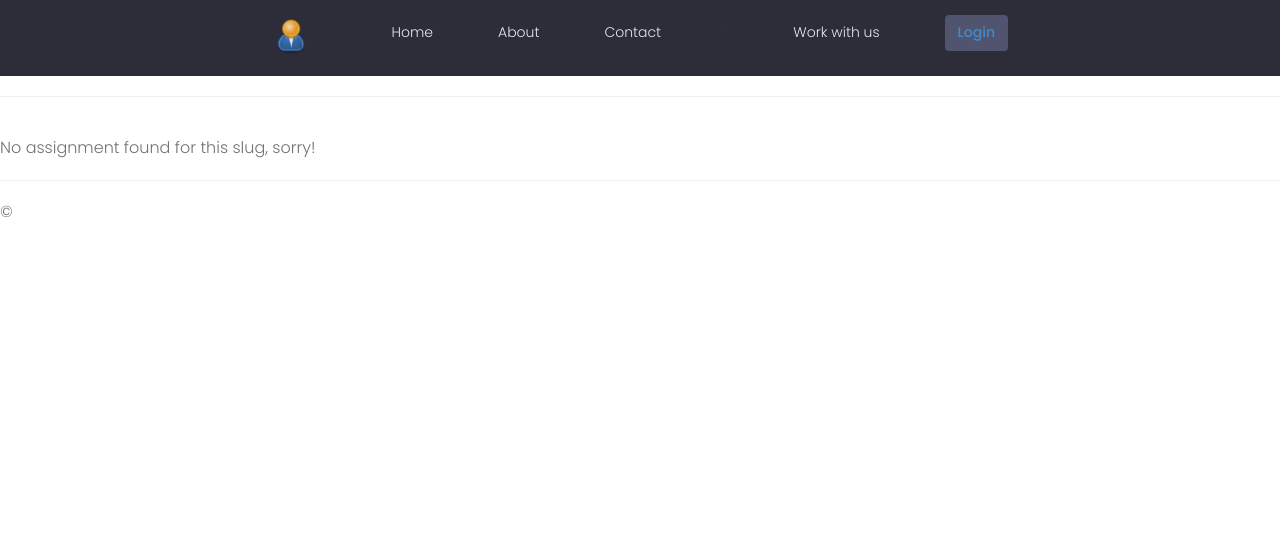
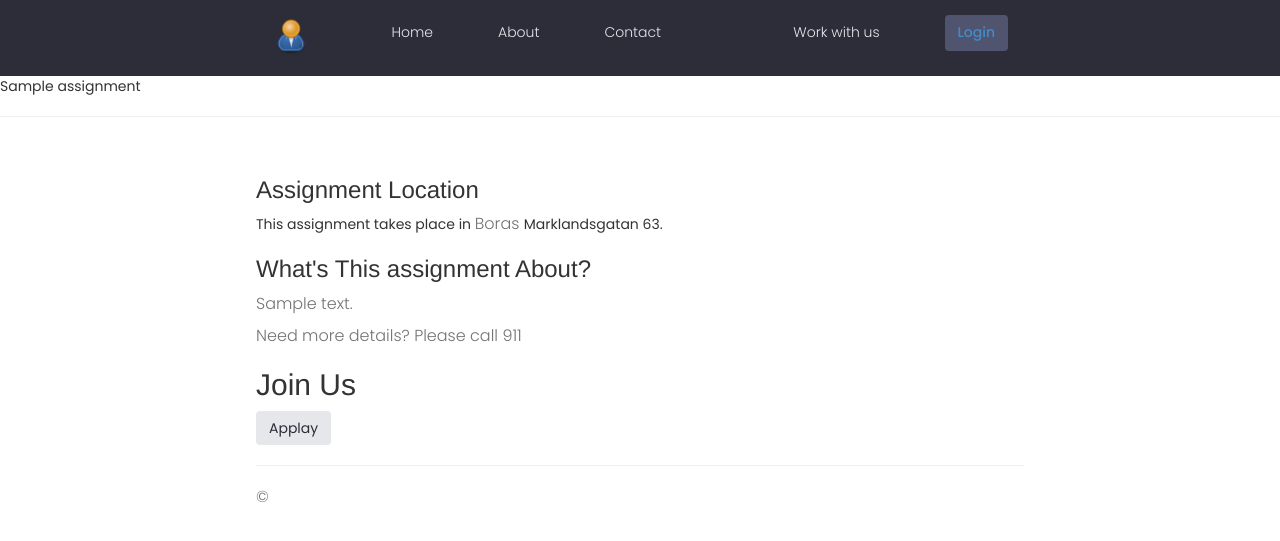
Before and after one commit to CorvusUltima/JensenApp, a Django app: page /assignment/00000000-0000-0000-0000-000000000001 in a window 1280 px wide. Shown: the top 541 px of the page. Run offline with Django 3.2, Linux system fonts and the light colour scheme; data comes from the database, SQL or seed files in the repository; tables that the repository leaves empty hold one stand-in row (values such as "Sample post"); some libraries are stand-ins or nearby versions.

Commit message:
slug to uuid

```diff
--- a/CV-APPpy/assignment/admin.py
+++ b/CV-APPpy/assignment/admin.py
@@ -5,9 +5,9 @@ from .models import Assignment,Location,Applicant,Tag
 
 
 class AssignmentAdmin(admin.ModelAdmin):
-	list_display = ('title' , 'slug')
+	list_display = ('title', )
 	list_filter =  ('location',)
-	prepopulated_fields = {'slug':('title',)}
+
 
 admin.site.register(Assignment,AssignmentAdmin)
 admin.site.register(Location)
--- a/CV-APPpy/assignment/models.py
+++ b/CV-APPpy/assignment/models.py
@@ -1,3 +1,4 @@
+import uuid
 from django.db import models
 from django.contrib.auth.models import User
 
@@ -6,8 +7,7 @@ class Location(models.Model):
     name = models.CharField(max_length=200)
     adress = models.CharField(max_length=300)
     def __str__(self):
-       adress=self.name+' '+ self.adress
-       return adress
+       return f"{self.name} {self.adress}"
 
 class Tag(models.Model):
     name = models.CharField(max_length=200)
@@ -19,21 +19,20 @@ class Applicant(models.Model):
    last_name=models.CharField(max_length=100)
    email=models.EmailField(unique=True)
 
+
    def __str__(self):
-    str= f"{self.first_name} {self.last_name} - {self.email}"
-    return str
+    return f"{self.first_name} {self.last_name} - {self.email}"
 
 class Assignment(models.Model):
-    host=models.ForeignKey(User,on_delete=models.SET_NULL,blank=True, null=True)
-    tags=models.ManyToManyField(Tag,blank=True, null=True  )
+    host = models.ForeignKey(User,on_delete=models.SET_NULL,blank=True, null=True)
+    tags = models.ManyToManyField(Tag,blank=True, null=True  )
     title = models.CharField(max_length=200)
-    slug = models.SlugField(unique=True)
     description = models.TextField()
     location = models.ForeignKey(Location, on_delete=models.CASCADE)
-    applicant=models.ManyToManyField(Applicant,blank=True, null=True)
+    applicant = models.ManyToManyField(Applicant,blank=True, null=True)
     updated = models.DateTimeField(auto_now=True)
     created = models.DateTimeField(auto_now_add=True)
+    id = models.UUIDField(default=uuid.uuid4,unique=True,primary_key=True,editable=False)
 
     def __str__(self):
-        title=self.title+' '+ self.slug
-        return title
+        return f"{self.title} {self.location}"
--- a/CV-APPpy/assignment/templates/assignment/assignment-details.html
+++ b/CV-APPpy/assignment/templates/assignment/assignment-details.html
@@ -69,9 +69,9 @@
       {% else %}
     <section id="registration">
       <h2>Join Us</h2>
-       <form action=" {% url 'assignment-details' assignment.slug %} " method="POST">
+       <form action=" {% url 'assignment-details' assignment.id %} " method="POST">
           <div class="assignment-actions">
-             <a href="{% url 'applicant-form' assignment.slug %}" class="btn">Applay</a>
+             <a href="{% url 'applicant-form' assignment.id %}" class="btn">Applay</a>
           </div>
        </form>
     </section>
@@ -81,7 +81,7 @@
   </article>
 
   {% else %}
-  <p>No assignment found for this slug, sorry!</p>
+  <p>No assignment found for this id, sorry!</p>
   {% endif %}
 
   {% endblock %}
--- a/CV-APPpy/assignment/templates/assignment/index.html
+++ b/CV-APPpy/assignment/templates/assignment/index.html
@@ -39,7 +39,7 @@
         <div class="grid grid--three">
           <div class="column">
             <div class="card project">
-              <a href="{% url 'assignment-details' assignment_item.slug %}" class="project">
+              <a href="{% url 'assignment-details' assignment_item.id %}" class="project">
                 <img class="project__thumbnail" src="images/project-a.png" alt="project thumbnail" />
                 <div class="card__body">
                   <h3 class="project__title">{{ assignment_item.title}}</h3>
--- a/CV-APPpy/assignment/urls.py
+++ b/CV-APPpy/assignment/urls.py
@@ -8,9 +8,9 @@ urlpatterns = [
     path('assignment/success',views.registration_confirmation, name ='confirm-registration'),
     path('assignment/create-assignment',views.create_assignment, name='create-assignment'),
 
-    path('assignment/<slug:assignment_slug>', views.assignment_details, name='assignment-details'),
+    path('assignment/<str:pk>', views.assignment_details, name='assignment-details'),
 
-    path('assignment/<slug:assignment_slug>/applicant-form',views.apply, name='applicant-form'),
+    path('assignment/<str:pk>/applicant-form',views.apply, name='applicant-form'),
 
 
 
--- a/CV-APPpy/assignment/views.py
+++ b/CV-APPpy/assignment/views.py
@@ -5,9 +5,9 @@ from .forms import RegistrationForm ,AssignmentForm
 # Create your views here.
 
 
-def apply(request, assignment_slug):
+def apply(request, pk):
 
-    assignment=Assignment.objects.get(slug=assignment_slug)
+    assignment=Assignment.objects.get(id=pk)
     form = RegistrationForm(request.POST)
 
     if form.is_valid():
@@ -55,11 +55,11 @@ def create_assignment(request):
 
 
 
-def assignment_details(request, assignment_slug):
+def assignment_details(request, pk):
     view_all_applicants=True
     context= {'view_applicants':view_all_applicants}
     try:
-          assignment= Assignment.objects.get(slug=assignment_slug)
+          assignment= Assignment.objects.get(id=pk)
           return render(request, 'assignment/assignment-details.html',
                          {    'assignment_found': True,
                               'assignment': assignment ,
--- a/CV-APPpy/user_profile/templates/user_profile/profile-page.html
+++ b/CV-APPpy/user_profile/templates/user_profile/profile-page.html
@@ -22,9 +22,9 @@
         <br>
         <br>
         <h4>All Assignments</h4>
-        <img width=200 height=150 src= "{{profile.profile_picture.url}}">
         <ul>
         {% for assignment in assignments %}
+          <img width=200 height=150 src= "{{profile.profile_picture.url}}">
           <li>Name: <a href="{% url 'assignment-details' assignment.slug %}">{{assignment.title}}</a></li>
           <li>Location: {{assignment.location}}  </li>
           <li> <a href="{% url 'assignment-details' assignment.slug %}"> Applicants: {{ assignment.applicant.count }} </a></li>
```
Also changed, not shown: CV-APPpy/app/templates/app/login_registrate00.html (+4 -4 lines), CV-APPpy/user_profile/models.py (+10 -7 lines), CV-APPpy/assignment/migrations/0009_auto_20211222_1116.py (added), CV-APPpy/db.sqlite3, CV-APPpy/user_profile/migrations/0008_auto_20211222_1027.py (added), CV-APPpy/user_profile/migrations/0009_alter_profile_id.py (added), CV-APPpy/user_profile/migrations/0010_alter_profile_id.py (added), CV-APPpy/user_profile/migrations/0011_auto_20211222_1116.py (added).
